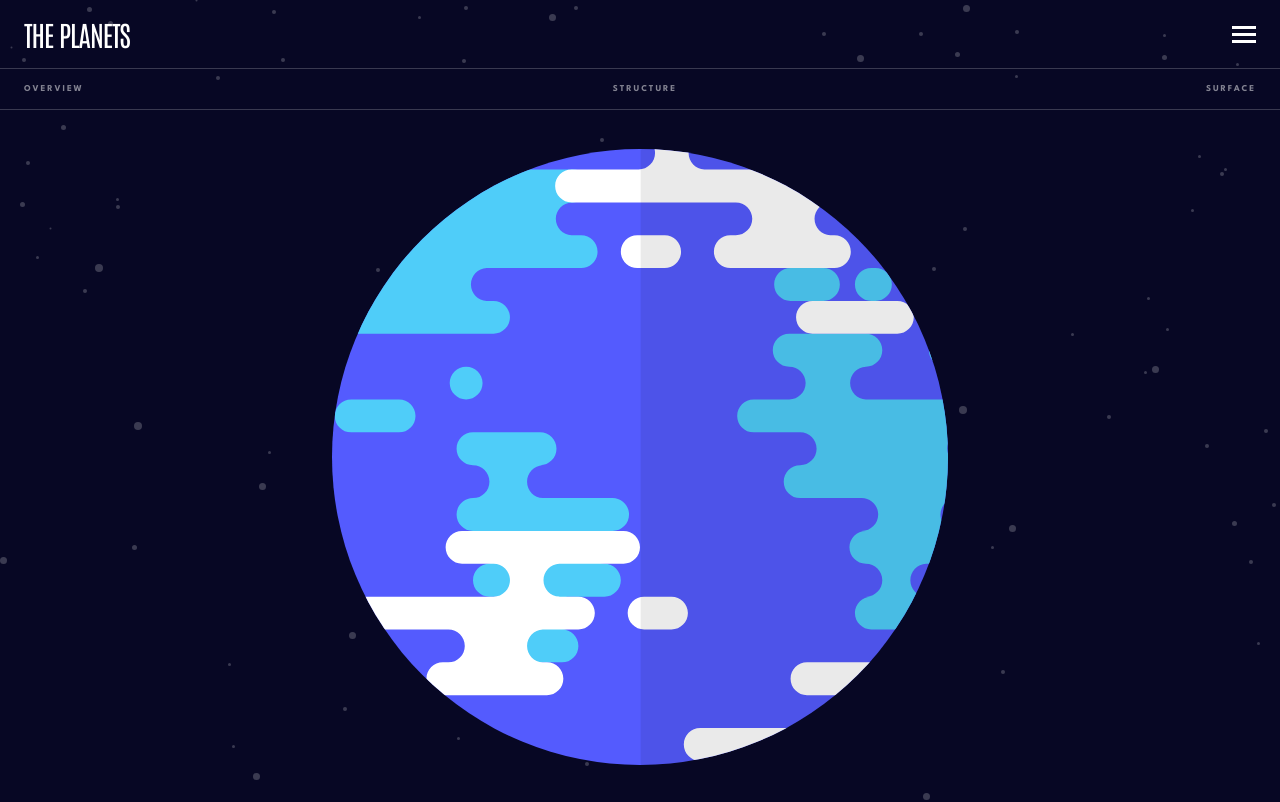
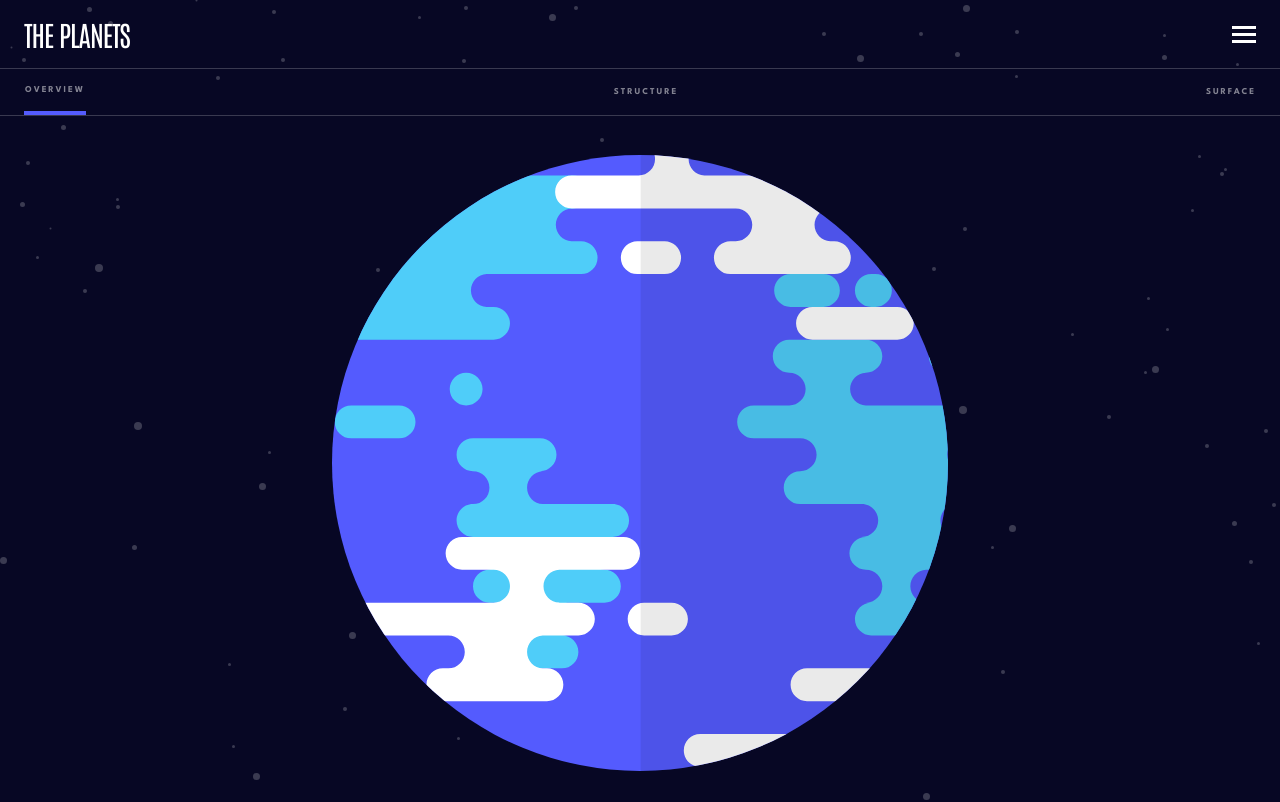
Before and after one commit to GhostHunter78/Planets-facts-site, a React (Vite) app: page /planets/earth in a window 1280 px wide. Shown: the top 802 px of the page. Built offline with nearby package versions, Linux system fonts and the light colour scheme.

Commit message:
fixed some issues and added bottom default border for overview

```diff
--- a/src/App.jsx
+++ b/src/App.jsx
@@ -7,10 +7,17 @@ import styled from "styled-components";
 function App() {
   return (
     <Main>
-      <Header />
       <Routes>
         <Route path="/" element={<Navigate to="/planets/mercury" />} />
-        <Route path="/planets/:name" element={<Home />} />
+        <Route
+          path="/planets/:name"
+          element={
+            <>
+              <Header />
+              <Home />
+            </>
+          }
+        />
       </Routes>
     </Main>
   );
--- a/src/components/Header.jsx
+++ b/src/components/Header.jsx
@@ -1,10 +1,10 @@
 import React, { useState } from "react";
 import styled from "styled-components";
 import ArrowIcon from "../SVGs/ArrowIcon";
-import { Link } from "react-router-dom";
+import { Link, useParams } from "react-router-dom";
 
 // Creating array for planets to then iterate through them
-// with using map and display them in menu
+// with using map and display them in the menu
 const planets = [
   { name: "Mercury", color: "#def4fc" },
   { name: "Venus", color: "#f7cc7f" },
@@ -17,6 +17,29 @@ const planets = [
 ];
 
 const Header = () => {
+  const { name } = useParams();
+
+  // const getPlanetColor = (planetName) => {
+  //   const normalizedPlanetName =
+  //     typeof planetName === "string" ? planetName.toLowerCase() : "";
+
+  //   const planet = planets.find(
+  //     (p) => p.name.toLowerCase() === normalizedPlanetName
+  //   );
+
+  //   // return planet ? planet.color : "yellow";
+  //   return normalizedPlanetName === planet ? planet.color : "blue";
+  // };
+
+  const getPlanetColor = (planetName) => {
+    const normalizedPlanetName = planetName.toLowerCase();
+    const planet = planets.find(
+      (p) => p.name.toLowerCase() === normalizedPlanetName
+    );
+    return planet ? planet.color : "white";
+  };
+
+  const activeNavigationColor = getPlanetColor(name);
   const [isClicked, setIsClicked] = useState(false);
 
   const handleClick = () => {
@@ -24,7 +47,7 @@ const Header = () => {
     setIsClicked(!isClicked);
   };
 
-  // When BurgerIcon is clicked it lowers its opcity to appear as "close icon"
+  // When BurgerIcon is clicked it lowers its opcity to appear as clicked
   const BurgerIcon = ({ onClick, isClicked }) => (
     <svg
       xmlns="http://www.w3.org/2000/svg"
@@ -47,13 +70,19 @@ const Header = () => {
       </LogoAndBurgerIcon>
       <Line></Line>
       <NavigationDiv>
-        <NavigationWord>OVERVIEW</NavigationWord>
+        <ActiveNavigationDiv borderColor={activeNavigationColor}>
+          <NavigationWord>OVERVIEW</NavigationWord>
+        </ActiveNavigationDiv>
+        {/* <NavigationWord>OVERVIEW</NavigationWord> */}
         <NavigationWord>STRUCTURE</NavigationWord>
         <NavigationWord>SURFACE</NavigationWord>
       </NavigationDiv>
       <Line></Line>
 
-      {/*iterating through planets' array using map to display them inside the menu*/}
+      {
+        /*iterating through planets' array using map to display them inside the menu*/
+        // using React.Fragment to also return MenuLines
+      }
       <MenuDiv isClicked={isClicked}>
         {planets.map((planet, index) => (
           <React.Fragment key={planet.name}>
@@ -83,6 +112,8 @@ const Header = () => {
   );
 };
 
+export default Header;
+
 const LogoAndBurgerIcon = styled.div`
   display: flex;
   align-items: center;
@@ -108,11 +139,17 @@ const Line = styled.div`
 `;
 
 const NavigationDiv = styled.div`
-  padding: 16px 24px;
+  padding: 0px 24px;
   display: flex;
   align-items: center;
   justify-content: space-between;
   z-index: 1;
+`;
+
+const ActiveNavigationDiv = styled.div`
+  width: 62px;
+  padding: 17px 0;
+  border-bottom: 4px solid ${(props) => props.borderColor || "white"};
 `;
 
 const NavigationWord = styled.p`
@@ -180,5 +217,3 @@ const MenuLine = styled.div`
   margin-top: 20px;
   margin-bottom: 20px;
 `;
-
-export default Header;
--- a/src/pages/Home.jsx
+++ b/src/pages/Home.jsx
@@ -1,5 +1,5 @@
 import styled from "styled-components";
-import data from "../../data.json";
+import data from "../data.json";
 import SourceIcon from "../SVGs/SourceIcon";
 import { useParams } from "react-router-dom";
 
```
Also changed, not shown: src/data.json (renamed from data.json).
